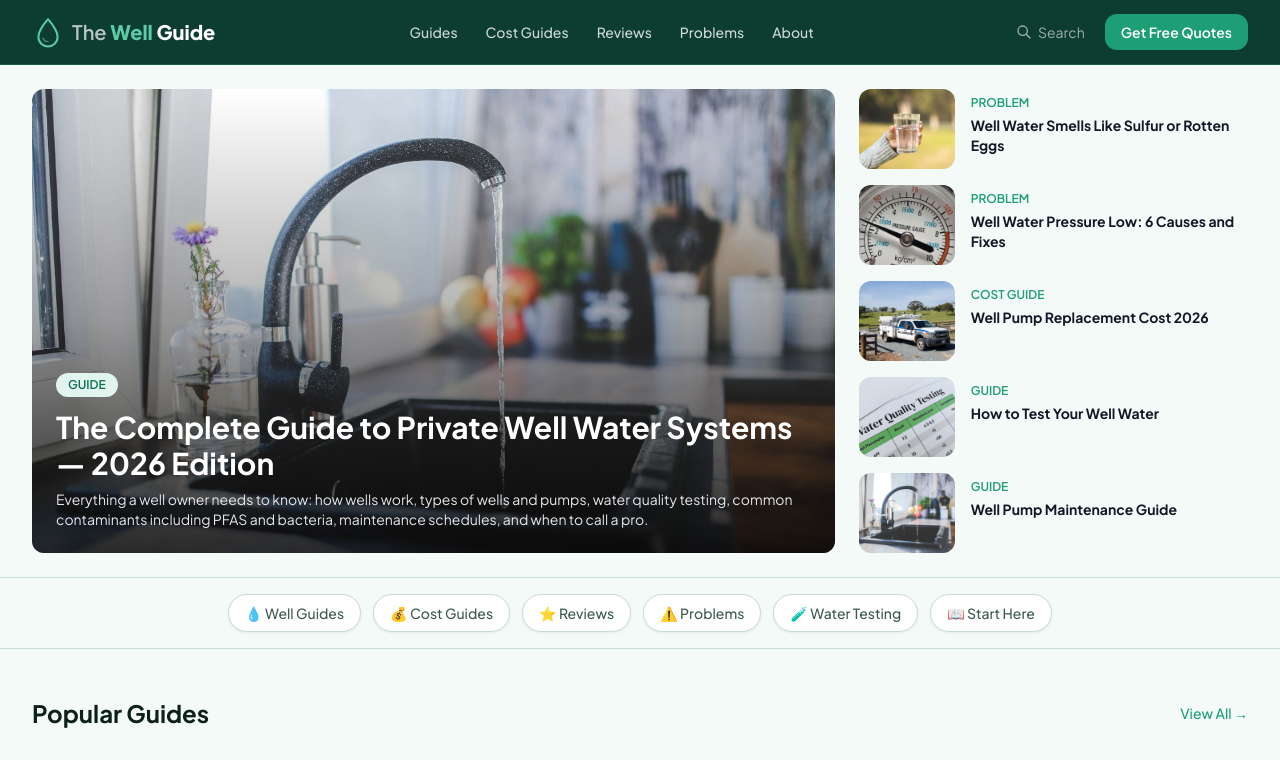
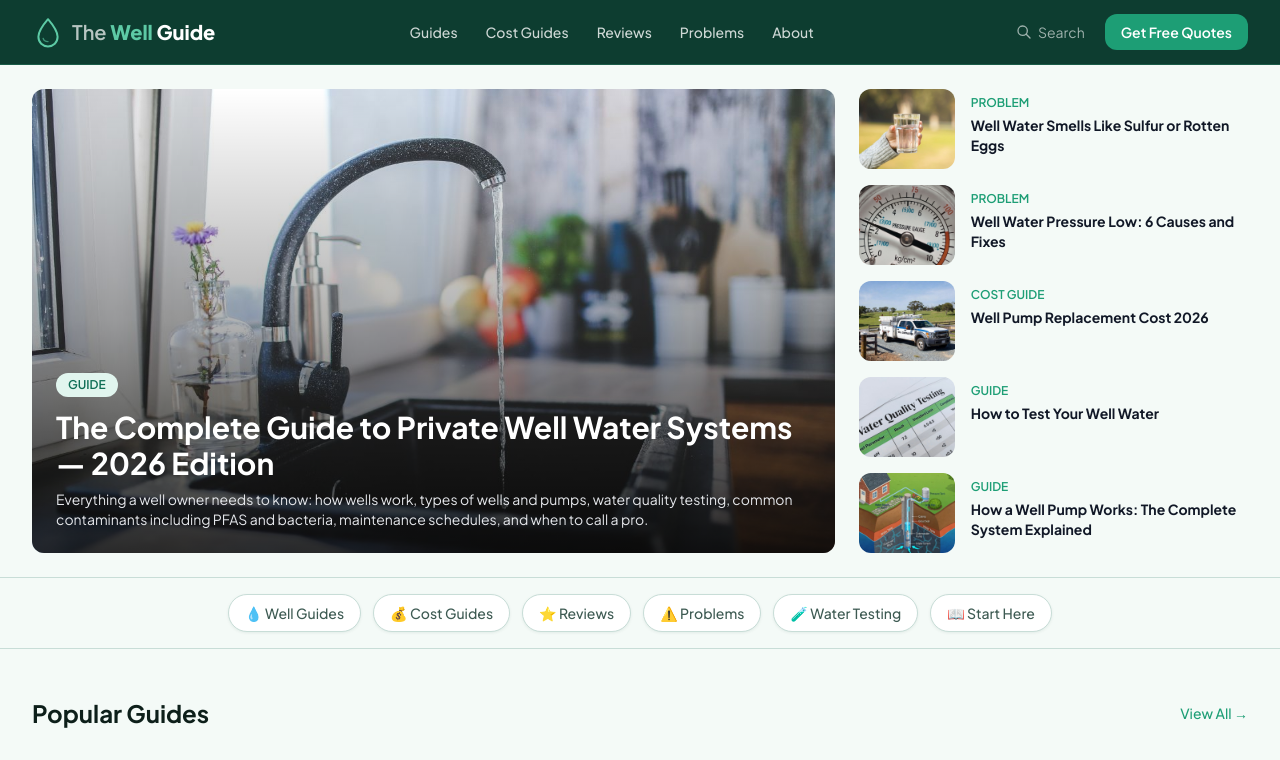
Before and after one commit to thebasementguide2026/thewell.guide-, a Next.js app: page / in a window 1280 px wide. Shown: the top 760 px of the page. Built offline with nearby package versions, Linux system fonts and the light colour scheme.

Commit message:
Replace Well Pump Maintenance with How a Well Pump Works in sidebar

```diff
--- a/app/page.tsx
+++ b/app/page.tsx
@@ -23,7 +23,7 @@ const sidebarArticles = [
   { title: 'Well Water Pressure Low: 6 Causes and Fixes', href: '/problems/well-water-pressure-low', category: 'PROBLEM', image: '/well pressure.jpg' },
   { title: 'Well Pump Replacement Cost 2026', href: '/cost-guides/well-pump-replacement-cost', category: 'COST GUIDE', image: '/well cost.jpg' },
   { title: 'How to Test Your Well Water', href: '/guides/how-to-test-well-water', category: 'GUIDE', image: '/watertest.jpg' },
-  { title: 'Well Pump Maintenance Guide', href: '/guides/well-pump-maintenance', category: 'GUIDE', image: '/wellguidehero.jpg' },
+  { title: 'How a Well Pump Works: The Complete System Explained', href: '/guides/how-well-pump-works', category: 'GUIDE', image: '/howwellworks.jpg' },
 ]
 
 const getArticleHref = (slug: string) => `/${slug}`
```
